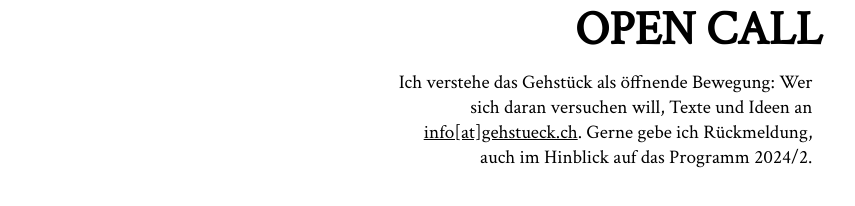
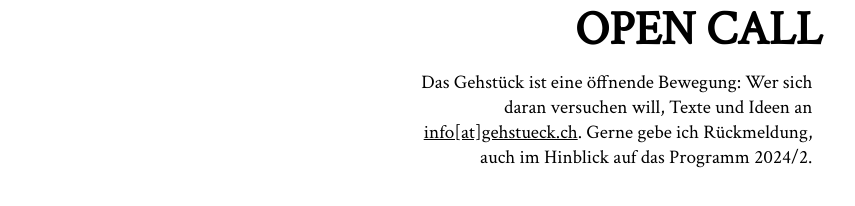
Before and after one commit to dan-wenger/gehstueck-website, a SvelteKit app: page / in a window 1280 px wide. Shown: the part 3124-3330 px from the top of the page, without its empty margins (218-1073 px from the left). Built offline with nearby package versions, Linux system fonts and the light colour scheme.

Commit message:
Update +page.svelte

```diff
--- a/src/routes/+page.svelte
+++ b/src/routes/+page.svelte
@@ -193,7 +193,7 @@
   <div class="container-right">
     <h2 class="untertitel">OPEN CALL</h2>
     <p>
-      Ich verstehe das Gehstück als öffnende Bewegung: Wer sich daran versuchen
+      Das Gehstück ist eine öffnende Bewegung: Wer sich daran versuchen
       will, Texte und Ideen an
       <a href="mailto:info@gehstueck.ch">info[at]gehstueck.ch</a>. Gerne gebe
       ich Rückmeldung, auch im Hinblick auf das Programm 2024/2.
```
